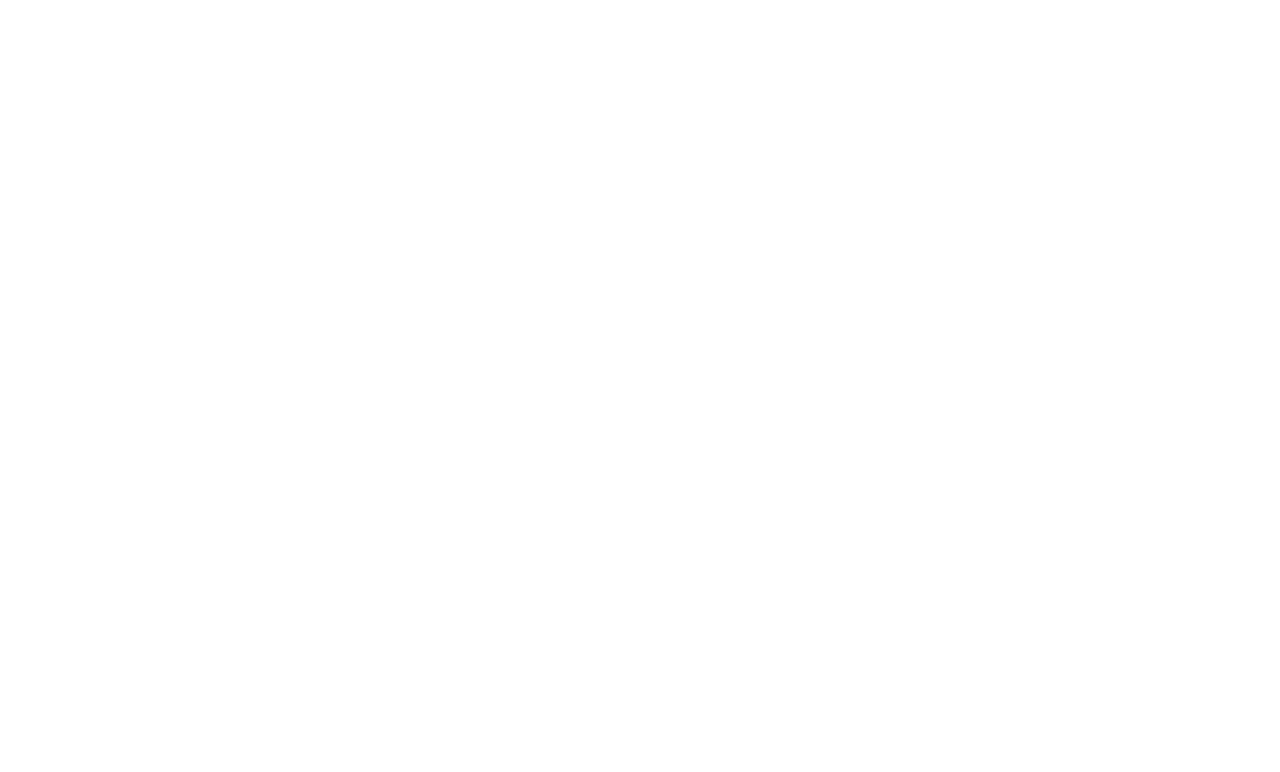
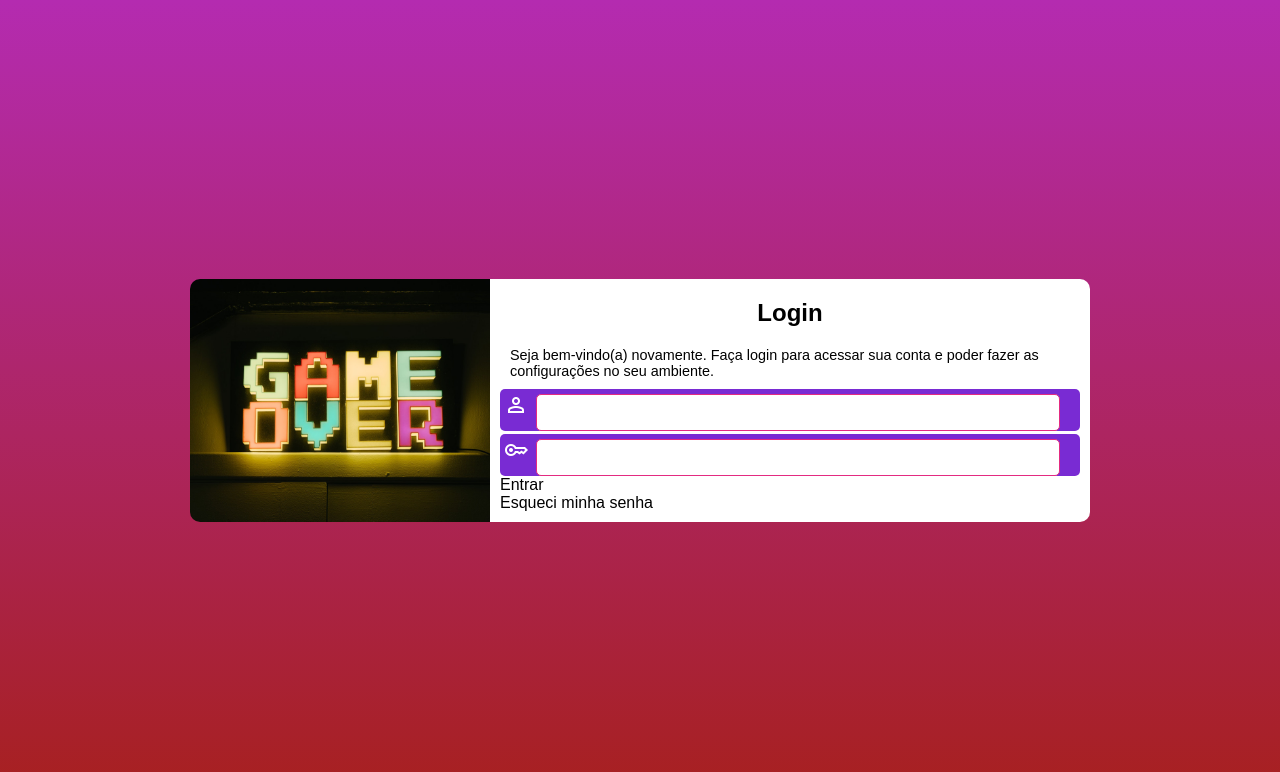
Before and after one commit to lucasbiz/projeto-login, a plain HTML site: page index.html in a window 1280 px wide. Drawn offline with nearby package versions, Linux system fonts and the light colour scheme.

Commit message:
Novo projeto

```diff
--- a/estilos/style.css
+++ b/estilos/style.css
@@ -0,0 +1,89 @@
+@charset "UTF-8";
+
+*{
+    margin: 0px;
+    padding: 0px;
+}
+
+body{
+    background-image: linear-gradient(to bottom, #b42bb0, #a7201e);
+    background-attachment: fixed;
+    font-family: Arial, Helvetica, sans-serif;
+
+}
+
+main{
+    height: 100vh;
+    display: flex;
+    align-items: center;
+    justify-content: center;
+}
+
+section{
+    display: flex;
+    max-width: 900px;
+    margin: 100px;
+}
+
+div#formulario{
+    width: fit-content;
+    width: 100%;
+    justify-content: center;
+    background-color: white;
+    border-radius: 0px 10px 10px 0px;
+    padding: 10px;
+}
+
+div#formulario > h1 {
+    text-align: center;
+    padding: 10px;
+}
+
+div#formulario > p {
+    text-align: left;
+    padding: 10px;
+    font-size: 0.9em;
+}
+
+img{
+    width: 300px;
+    border-radius: 10px 0px 0px 10px;
+}
+
+form{
+    justify-content: center;
+}
+
+
+div#email{
+    border-radius: 5px;
+    background-color: #792bd3;
+    min-width: 400px;
+    margin-bottom: 3px;
+}
+
+div#senha{
+    border-radius: 5px;
+    background-color: #792bd3;
+    min-width: 400px;
+
+}
+
+input{
+    height: 35px;
+    border-radius: 5px;
+    border: 1px solid #E32B81 ;
+}
+
+input#log{
+    width: 90%;
+}
+
+input#pas {
+    width: 90%;
+}
+
+span{
+    color: white;
+    padding: 4px;
+}
--- a/index.html
+++ b/index.html
@@ -7,8 +7,39 @@
     <title>Projeto Login</title>
     <link rel="stylesheet" href="estilos/style.css">
     <link rel="stylesheet" href="estilos/media-queries.css">
+    <link rel="stylesheet" href="https://fonts.googleapis.com/css2?family=Material+Symbols+Outlined:opsz,wght,FILL,GRAD@20..48,100..700,0..1,-50..200" />
+    <link rel="stylesheet" href="https://fonts.googleapis.com/css2?family=Material+Symbols+Outlined:opsz,wght,FILL,GRAD@20..48,100..700,0..1,-50..200" />
 </head>
 <body>
+    <main>
+        <section id="login">
+            <img src="images/img-r.jpg" alt="Imagem da tela de login">
+            <div id="formulario">
+                <h1>Login</h1>
+                <p>
+                    Seja bem-vindo(a) novamente. Faça login para acessar sua conta e poder fazer as configurações no seu ambiente.
+                </p>
+                <form action="script.js" method="post" autocomplete="on">
+                    <div id="email">
+                        <label for="log">
+                            <span class="material-symbols-outlined">
+                            person</span>
+                        </label>
+                        <input type="email" autocomplete="email" id="log">
+                    </div>
+                    <div id="senha">
+                        <label for="pas"><span class="material-symbols-outlined">key
+                            </span>
+                        </label>
+                        <input type="password" autocomplete="password" id="pas">
+                    </div>
+                    <div id="entrar" role="button">Entrar</div>
+                    <div id="esqueci" role="button">Esqueci minha senha</div>
+
+                </form>
+            </div>
+        </section>
+    </main>
 
 </body>
 </html>
```
Also changed, not shown: images/img-r.jpg (added), images/img.jpg (renamed from img.jpg).
